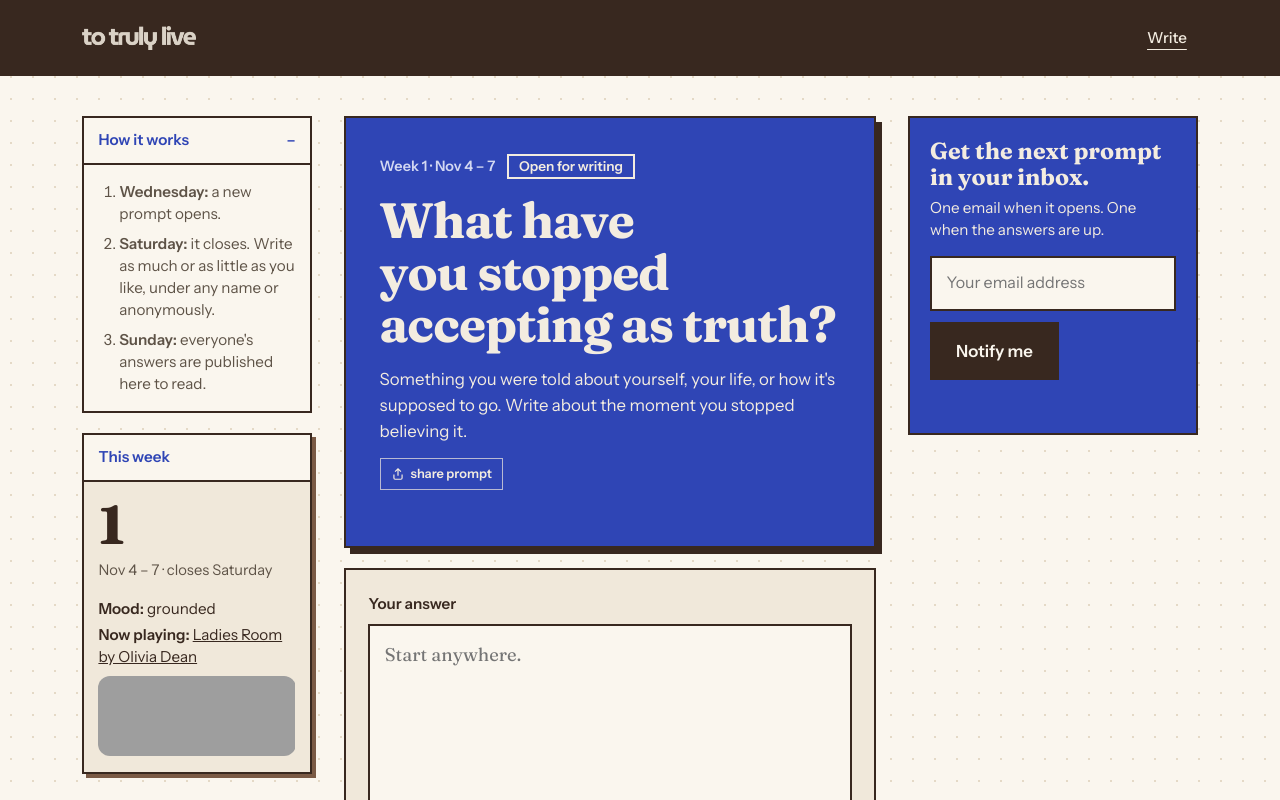
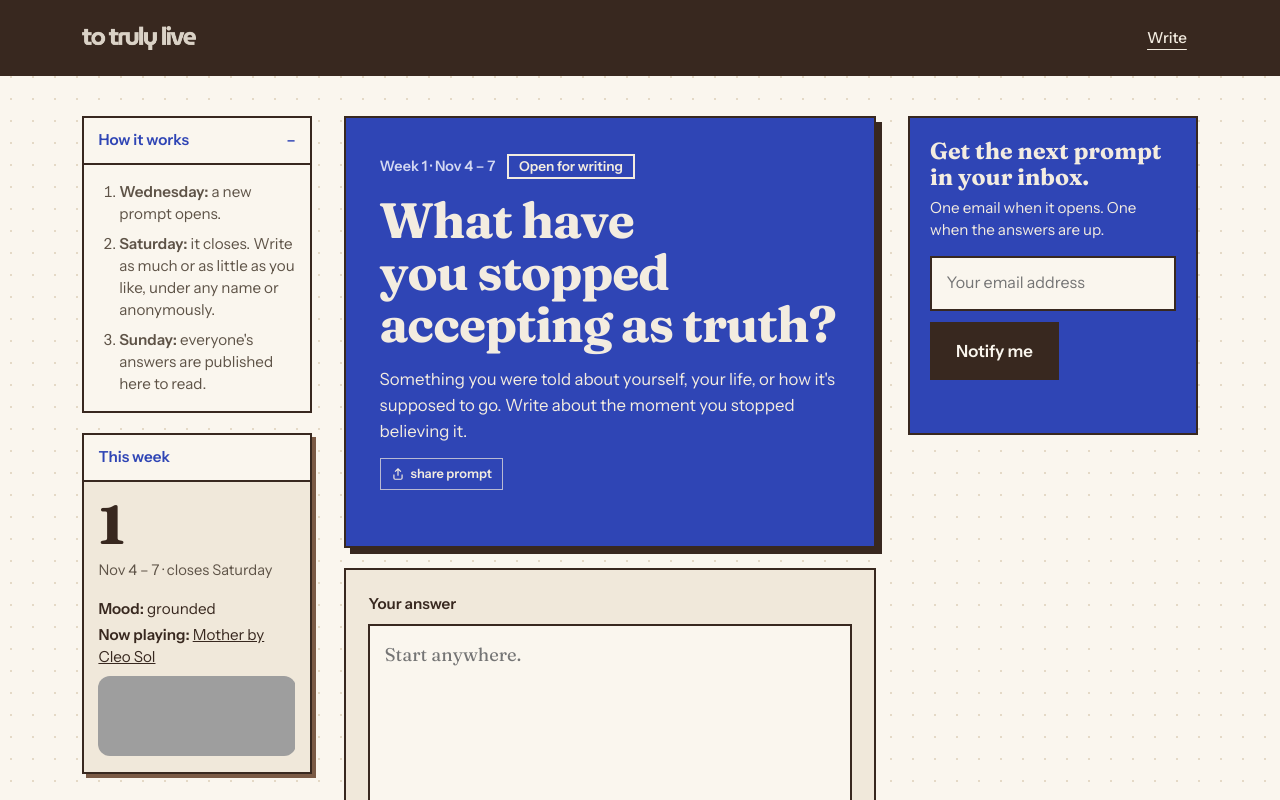
Before and after one commit to twotrulylive-debug/to-truly-live, a plain HTML site: page write.html in a window 1280 px wide. Shown: the top 800 px of the page. Drawn offline with Linux system fonts and the light colour scheme; no server answers; grey boxes are pictures that could not be loaded.

Commit message:
Now playing: Mother by Cleo Sol
Co-Authored-By: Claude Opus 5.5 <noreply@anthropic.com>
Claude-Session: https://claude.ai/code/session_01WYqQ3tdfnVTacEL5pxkwLu

```diff
--- a/write.html
+++ b/write.html
@@ -312,8 +312,8 @@
         <div class="week-no" id="wNo">–</div>
         <p class="small" id="wDates" style="margin:0.4rem 0 0.9rem"></p>
         <p style="font-size:0.95rem"><b>Mood:</b> grounded</p>
-        <p style="font-size:0.95rem;line-height:1.45;margin-top:0.2rem;margin-bottom:0.5rem"><b>Now playing:</b> <a href="https://open.spotify.com/track/1xkE1c30OmOAehSoTnhqJq" target="_blank" rel="noopener">Ladies Room by Olivia Dean</a></p>
-        <iframe title="Ladies Room by Olivia Dean on Spotify" style="border:0;border-radius:12px;display:block;width:100%;height:80px" src="https://open.spotify.com/embed/track/1xkE1c30OmOAehSoTnhqJq?theme=0" width="100%" height="80" frameborder="0" allow="encrypted-media; clipboard-write" loading="lazy"></iframe>
+        <p style="font-size:0.95rem;line-height:1.45;margin-top:0.2rem;margin-bottom:0.5rem"><b>Now playing:</b> <a href="https://open.spotify.com/album/3cDl7l5FGQi93NgtqFR1gR" target="_blank" rel="noopener">Mother by Cleo Sol</a></p>
+        <iframe title="Mother by Cleo Sol on Spotify" style="border:0;border-radius:12px;display:block;width:100%;height:80px" src="https://open.spotify.com/embed/album/3cDl7l5FGQi93NgtqFR1gR?theme=0" width="100%" height="80" frameborder="0" allow="encrypted-media; clipboard-write" loading="lazy"></iframe>
       </div>
     </section>
   </aside>
```
